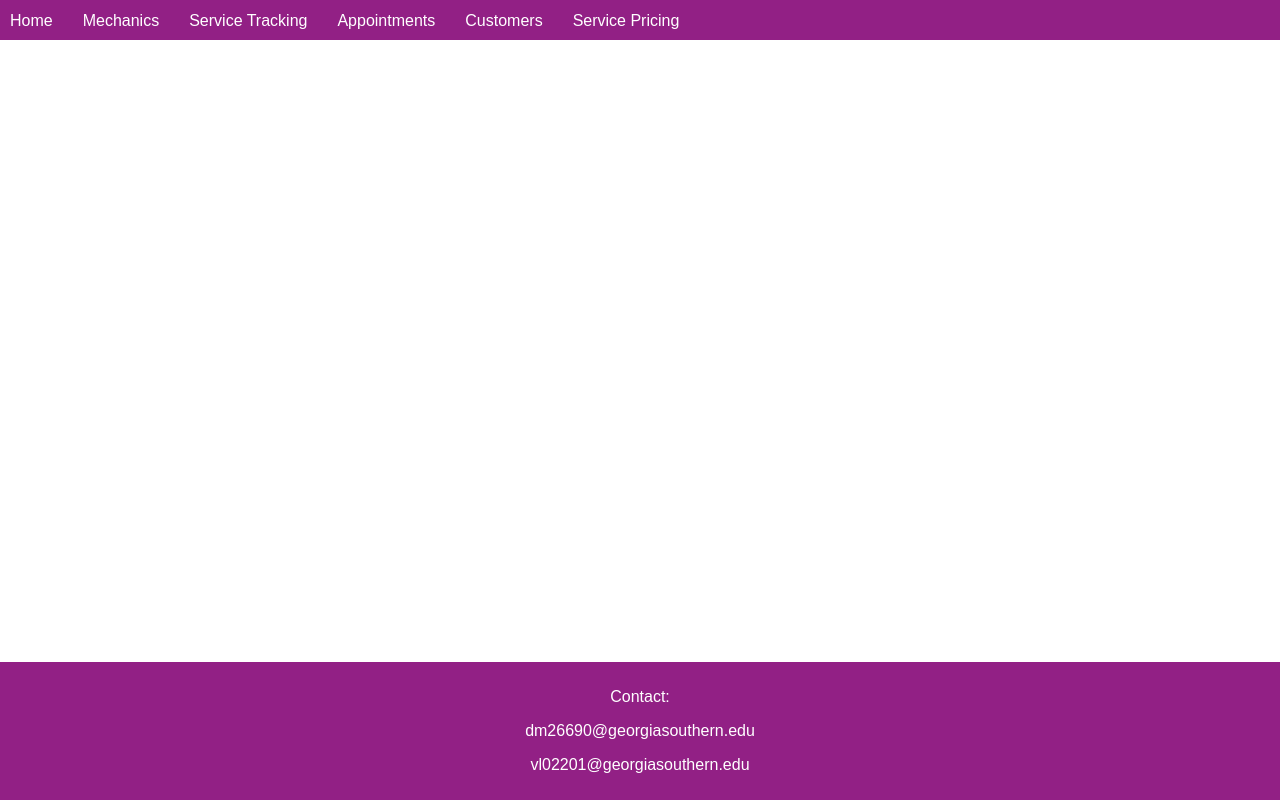
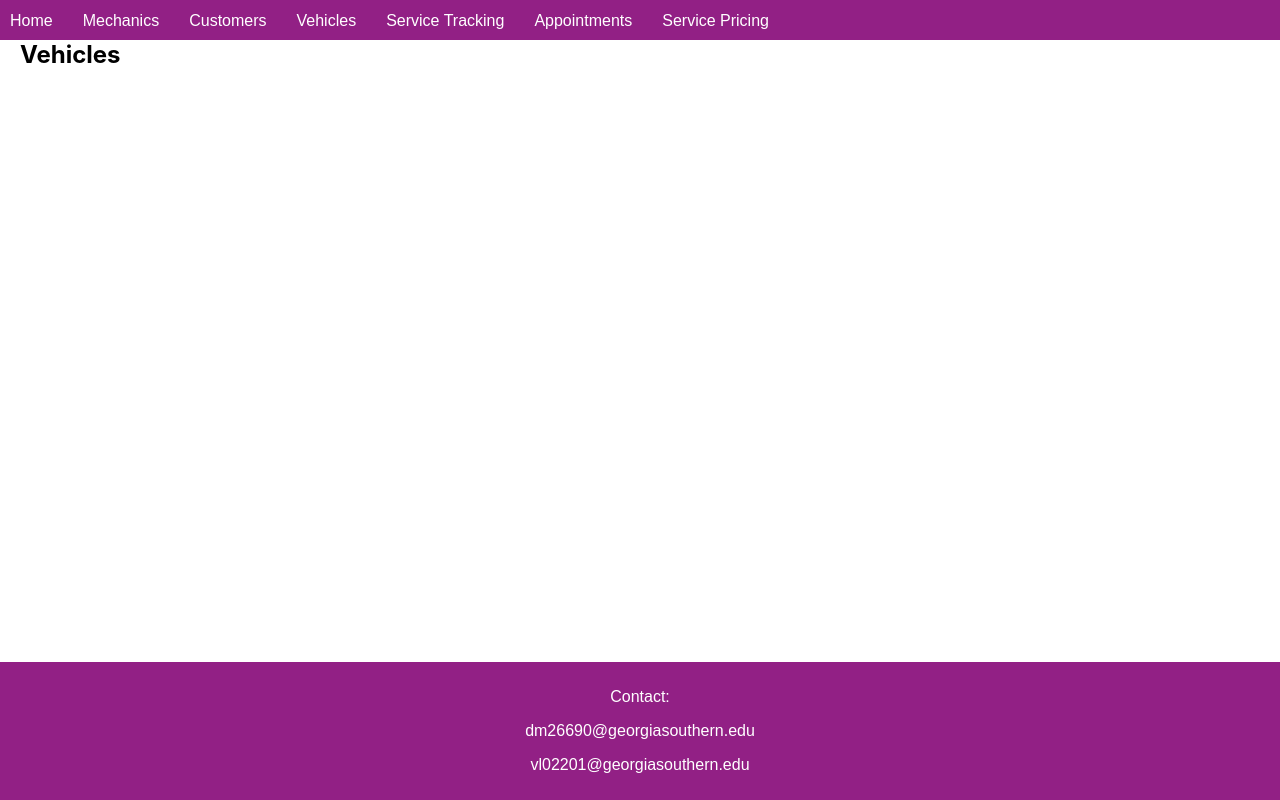
Before and after one commit to sepasfr/DBProject, a React (Create React App) app in the folder frontend/my-react-app/: page /vehicles in a window 1280 px wide. Shown: the top 800 px of the page. Built offline with nearby package versions, Linux system fonts and the light colour scheme.

Commit message:
added routes to vehicles

```diff
--- a/frontend/my-react-app/src/App.js
+++ b/frontend/my-react-app/src/App.js
@@ -3,6 +3,7 @@ import { BrowserRouter as Router, Routes, Route, Link } from "react-router-dom";
 import Home from './Home';
 import Appointments from './Appointments';
 import Mechanics from './Mechanics';
+import Vehicles from './Vehicles';
 import ServicePricing from './ServicePricing';
 import ServiceTracking from './ServiceTracking';
 import Customers from './Customers';
@@ -24,18 +25,20 @@ const App = () => {
           <ul>
             <li><Link to="/home">Home</Link></li>
             <li><Link to="/mechanics">Mechanics</Link></li>
+            <li><Link to="/customers">Customers</Link></li>
+            <li><Link to="/Vehicles">Vehicles</Link></li>
             <li><Link to="/service-tracking">Service Tracking</Link></li>
             <li><Link to="/appointments">Appointments</Link></li>
-            <li><Link to="/customers">Customers</Link></li>
             <li><Link to="/service-pricing">Service Pricing</Link></li>
           </ul>
         </nav>
         <Routes>
           <Route path="/home" element={<Home />} />
           <Route path="/mechanics" element={<Mechanics />} />
+          <Route path="/customers" element={<Customers />} />
+          <Route path="/vehicles" element={<Vehicles />} />
           <Route path="/service-tracking" element={<ServiceTracking />} />
           <Route path="/appointments" element={<Appointments />} />
-          <Route path="/customers" element={<Customers />} />
           <Route path="/service-pricing" element={<ServicePricing />} />
           <Route path="/" element={<Home />} />
         </Routes>
--- /dev/null
+++ b/frontend/my-react-app/src/Vehicles.js
@@ -0,0 +1,10 @@
+import React from 'react';
+
+const Vehicles = () =>
+{
+    return (
+        <div><h2>Vehicles</h2></div>
+    );
+}
+
+export default Vehicles;
```
